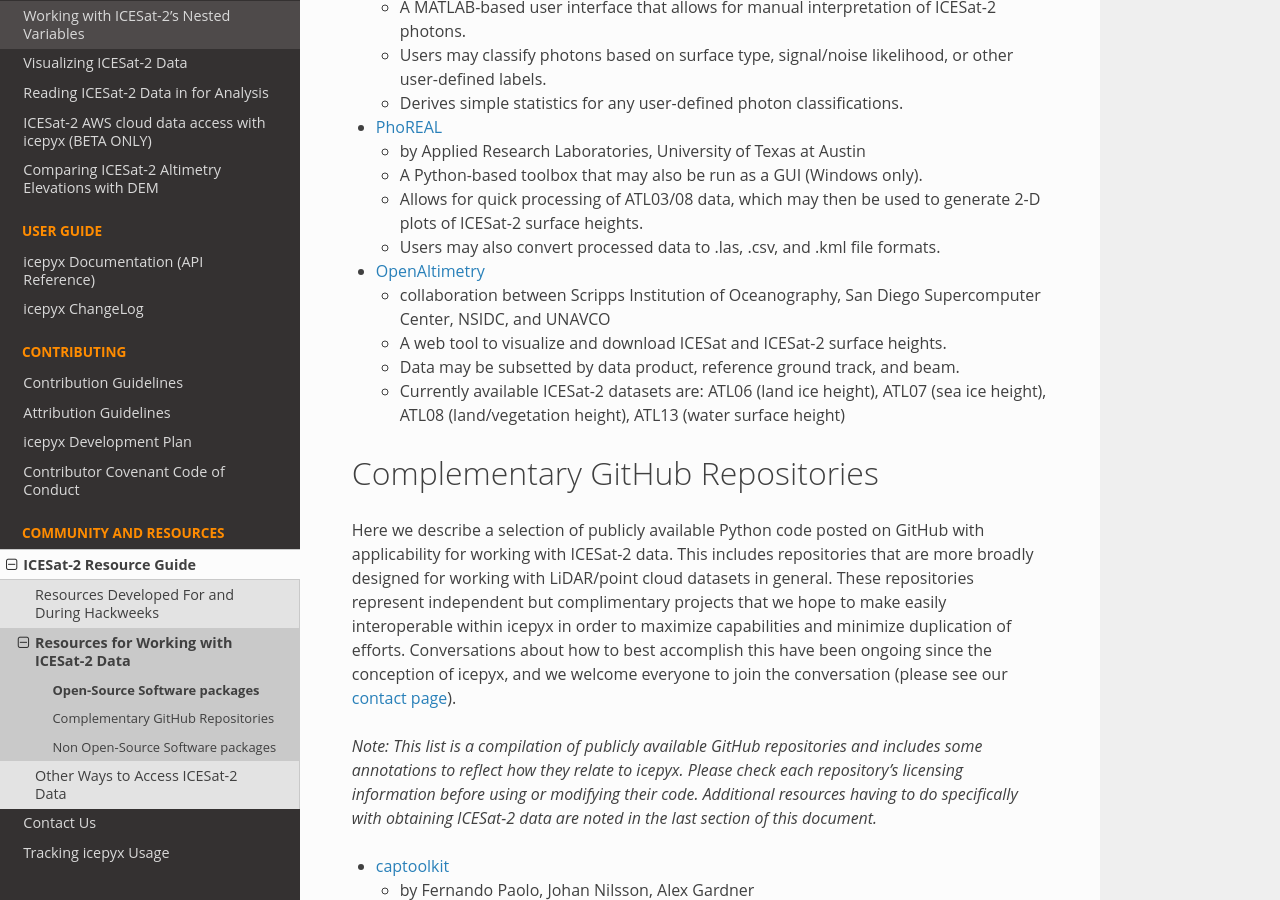
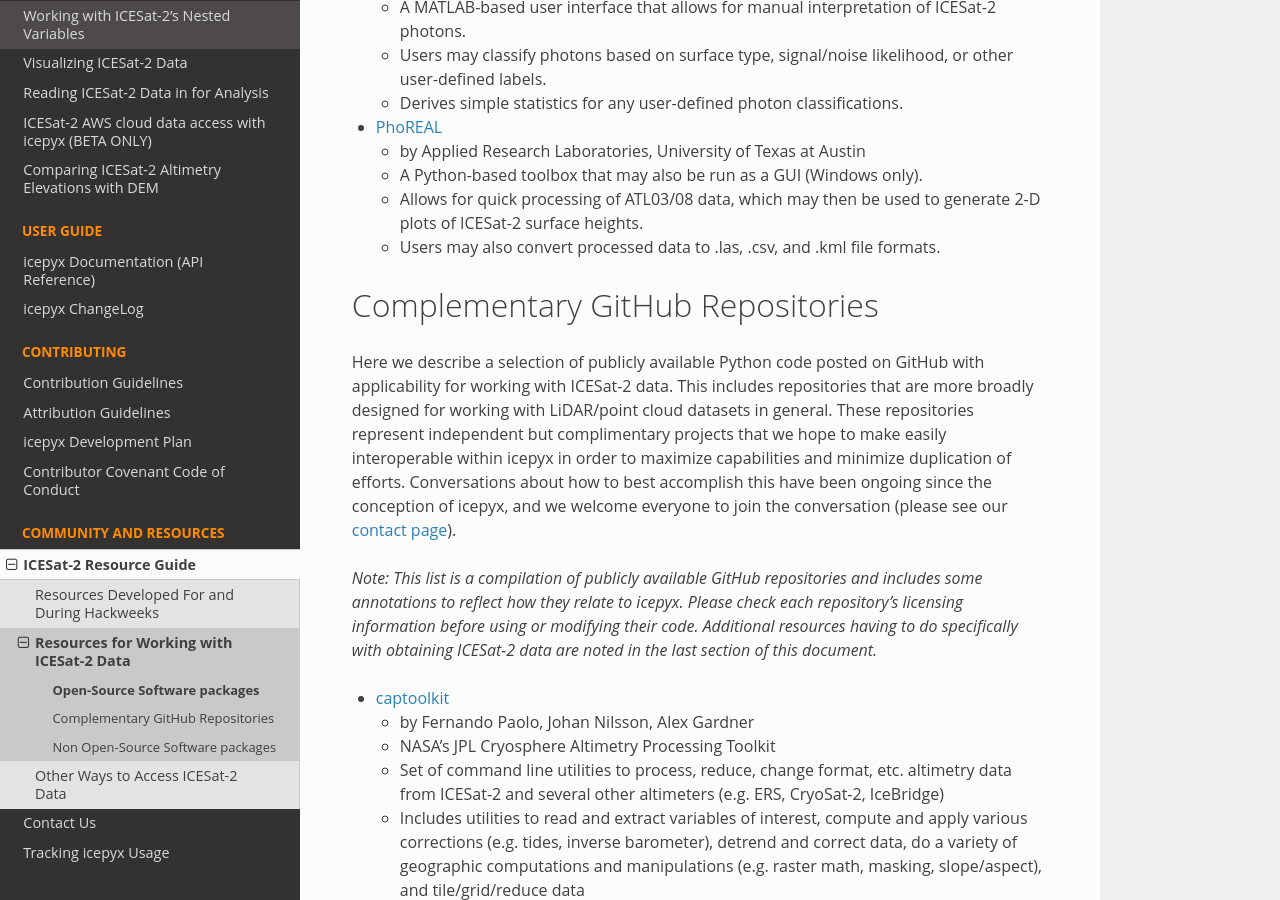
Before and after one commit to icesat2py/icepyx, a Sphinx documentation site: the page built from doc/source/community/resources/IS2_software.rst, in a window 1280 px wide and 900 px high, scrolled down 678 px. Built offline with Sphinx 7.4.7 and the Read the Docs theme 2.0.0, drawn with Linux system fonts in a browser that asks for light colours; the version number could not be read and is left out.

Commit message:
Removing OpenAltimetry description
Will move to upper level resources page.

```diff
--- a/doc/source/community/resources/IS2_software.rst
+++ b/doc/source/community/resources/IS2_software.rst
@@ -34,12 +34,7 @@
   - Allows for quick processing of ATL03/08 data, which may then be used to generate 2-D plots of ICESat-2 surface heights.
   - Users may also convert processed data to .las, .csv, and .kml file formats.
 
-* `OpenAltimetry <https://openaltimetry.org/index.html>`_
 
-  - collaboration between Scripps Institution of Oceanography, San Diego Supercomputer Center, NSIDC, and UNAVCO
-  - A web tool to visualize and download ICESat and ICESat-2 surface heights.
-  - Data may be subsetted by data product, reference ground track, and beam.
-  - Currently available ICESat-2 datasets are: ATL06 (land ice height), ATL07 (sea ice height), ATL08 (land/vegetation height), ATL13 (water surface height)
 
 
 
```
